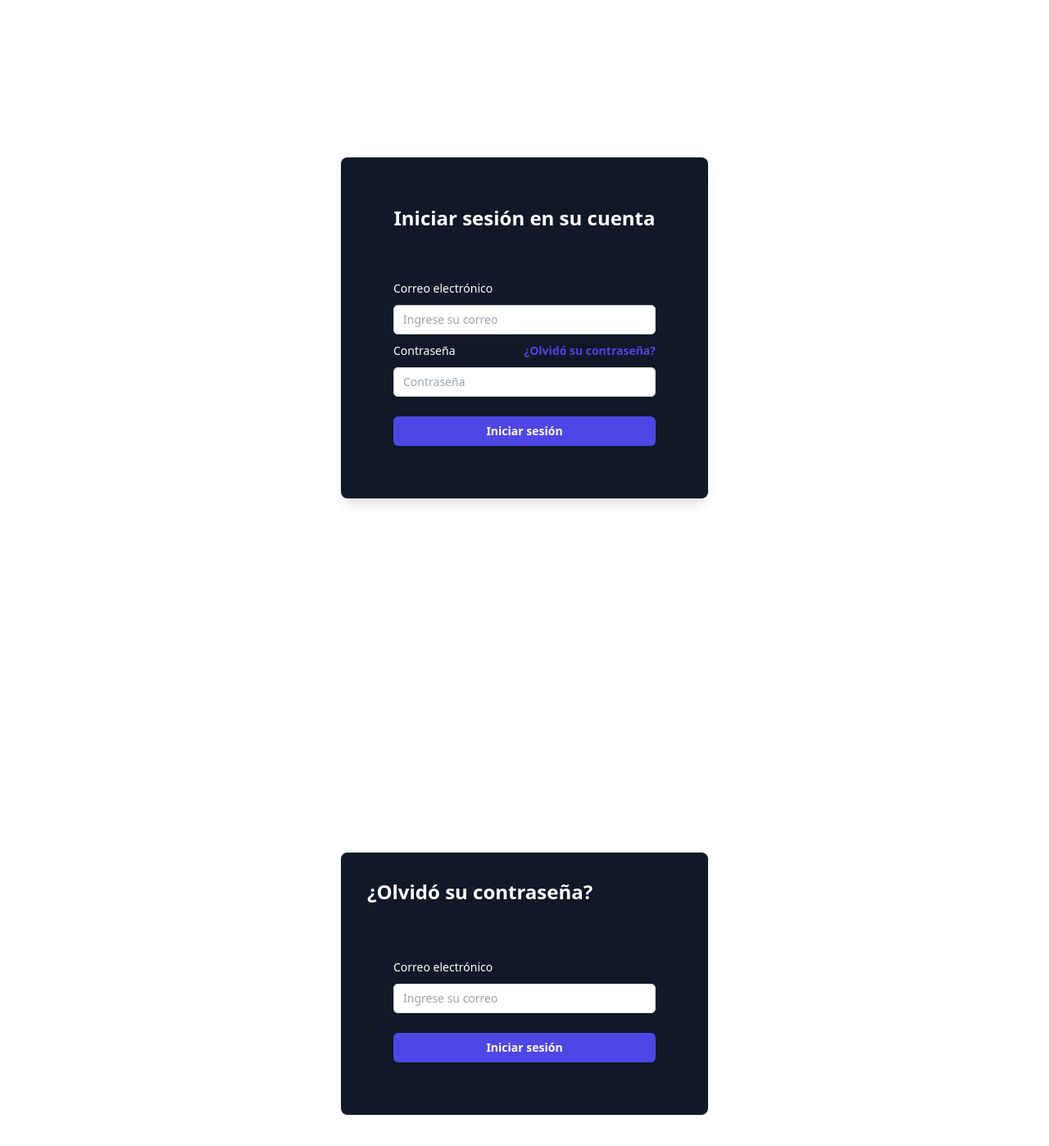
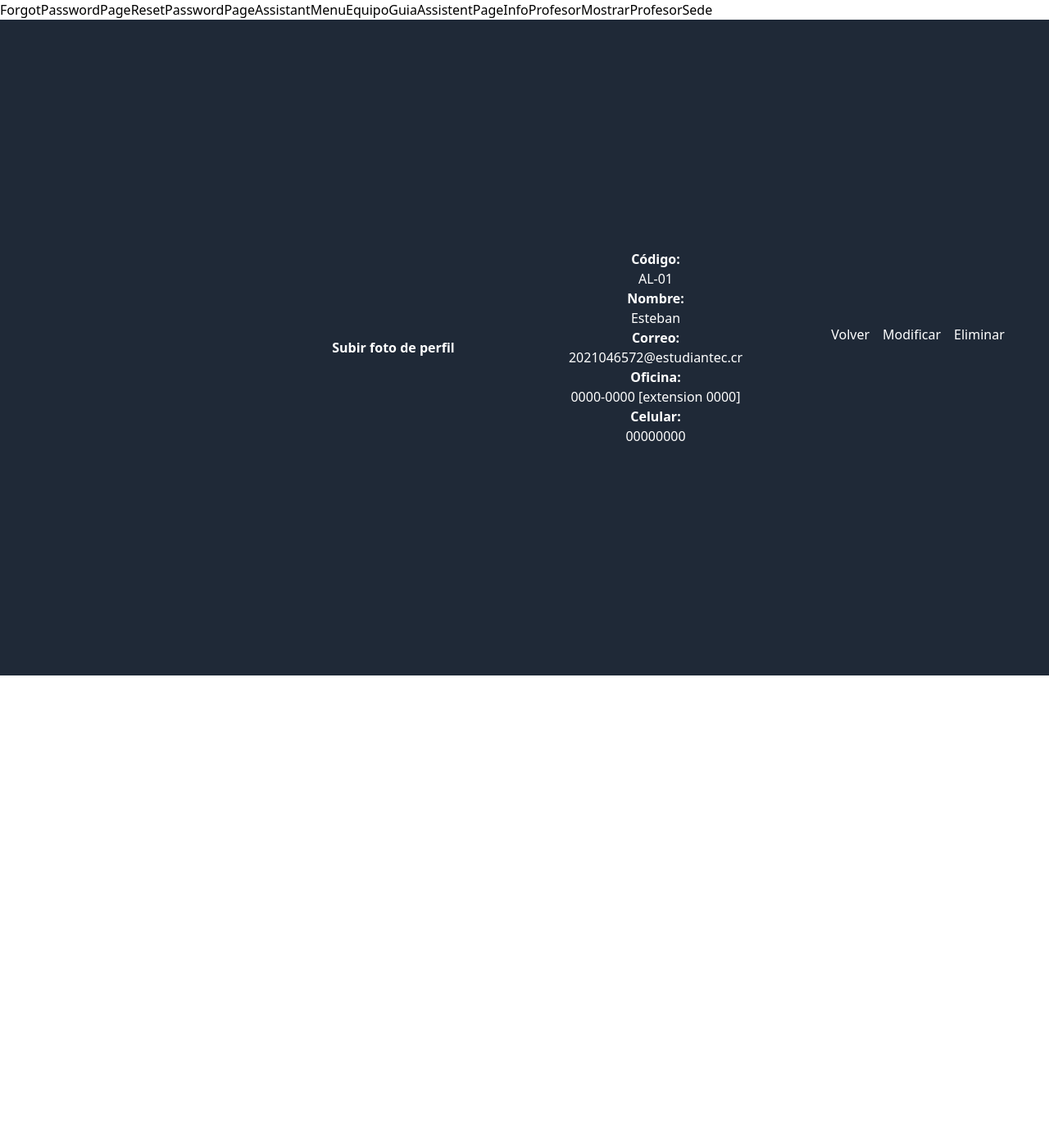
Before and after one commit to Willvillegas/Proyecto-DS-Equipo5, a React (Vite) app in the folder Client/: page /mostrar-profesor-sede in a window 1280 px wide. Shown: the top 1398 px of the page at 82% size. After the commit the page ends 824 px from the top, so only its background shows below. Built offline with nearby package versions, Linux system fonts and the light colour scheme.

Commit message:
Routes and initial page

```diff
--- a/Client/apiRoutes.js
+++ b/Client/apiRoutes.js
@@ -1,3 +1,3 @@
-const API_ROOT = 'https://proyecto-ds-equipo5-api.vercel.app';
+const API_ROOT = 'http://localhost:3000';
 
 export default API_ROOT;
--- a/Client/package.json
+++ b/Client/package.json
@@ -14,7 +14,7 @@
     "axios": "^1.6.8",
     "react": "^18.2.0",
     "react-dom": "^18.2.0",
-    "react-router-dom": "^6.23.0"
+    "react-router-dom": "^6.23.1"
   },
   "devDependencies": {
     "@types/react": "^18.2.66",
--- a/Client/src/App.jsx
+++ b/Client/src/App.jsx
@@ -1,41 +1,12 @@
+import { BrowserRouter as Router } from "react-router-dom";
+import RoutesPages from "./PageRoutes";
+import NavBar from "./components/NavBar";
 
-import { BrowserRouter as Router, Routes, Route } from "react-router-dom";
-import LoginPage from "./Pages/LoginPage";
-import ForgotPasswordPage from "./Pages/ForgotPasswordPage";
-import ResetPasswordPage from "./Pages/ResetPasswordPage";
-import NavBar from "./components/NavBar";
-import AssistantMenu from "./Pages/AssistantMenu";
-import EquipoGuiaAssistentPage from "./Pages/EquipoGuiaAssistentPage";
-import InfoProfesor from "./Pages/InfoProfesor";
-import MostrarProfesorSede from "./Pages/MostrarProfesorSede";
-import Prueba2 from "./Pages/Prueba2";
+const App = () => (
+  <Router>
+    <NavBar />
+    <RoutesPages />
+  </Router>
+);
 
-function App() {
-    return(
-    <Router>
-         <LoginPage />
-         <ForgotPasswordPage />
-       {
-        /* <Prueba2 />
-        <MostrarProfesorSede/>
-        <ForgotPasswordPage />
-        <ResetPasswordPage />
-        <EquipoGuiaAssistentPage/>
-        <AssistantMenu />
-    <InfoProfesor
-
-        <NavBar />*/}
-            <Routes>
-                {/*<Route path="/forgot-password-page" element={<ForgotPasswordPage/>}/>
-                <Route path="/reset-password-page" element={<ResetPasswordPage/>}/>
-                <Route path="/assistant-menu" element={<AssistantMenu/>}/>
-                <Route path="equipo-guia-page" element={<EquipoGuiaAssistentPage/>}/>
-                <Route path="info-profesor" element={<InfoProfesor/>}/>
-<Route path="mostrar-profesor-sede" element={<MostrarProfesorSede/>}/>*/}
-                </Routes>
-            </Router>
-
-    );
-}
-
-export default App
+export default App;
--- /dev/null
+++ b/Client/src/PageRoutes.jsx
@@ -0,0 +1,23 @@
+import { Routes, Route } from "react-router-dom";
+import LoginPage from "./Pages/LoginPage";
+import ForgotPasswordPage from "./Pages/ForgotPasswordPage";
+import ResetPasswordPage from "./Pages/ResetPasswordPage";
+import AssistantMenu from "./Pages/AssistantMenu";
+import EquipoGuiaAssistentPage from "./Pages/EquipoGuiaAssistentPage";
+import InfoProfesor from "./Pages/InfoProfesor";
+import MostrarProfesorSede from "./Pages/MostrarProfesorSede";
+//import NotFoundPage from "./Pages/NotFoundPage"; // Add a NotFoundPage component
+
+const RoutesPages = () => (
+  <Routes>
+    <Route path="/" element={<LoginPage />} />
+    <Route path="/forgot-password" element={<ForgotPasswordPage />} />
+    <Route path="/reset-password" element={<ResetPasswordPage />} />
+    <Route path="/assistant-menu" element={<AssistantMenu />} />
+    <Route path="/equipo-guia" element={<EquipoGuiaAssistentPage />} />
+    <Route path="/info-profesor" element={<InfoProfesor />} />
+    <Route path="/mostrar-profesor-sede" element={<MostrarProfesorSede />} />
+  </Routes>
+);
+
+export default RoutesPages;
--- a/Client/src/Pages/InfoProfesor.jsx
+++ b/Client/src/Pages/InfoProfesor.jsx
@@ -18,6 +18,8 @@ function InfoProfesor() {
 
   }, []); // Se ejecutará solo una vez al montar el componente
 
+  const prueba = 1
+
   return (
     <div className="min-h-screen bg-gray-800 text-white">
       {/* Encabezado */}
@@ -35,7 +37,7 @@ function InfoProfesor() {
         <div className="flex flex-col items-center space-y-4">
           {/* Subir foto de perfil */}
           <div className="bg-gray-700 rounded p-4 flex items-center">
-            <span className="font-bold text-white">Subir foto de perfil</span>
+              <span className="font-bold text-white">Subir foto de perfil</span>
           </div>
 
           {/* Información del profesor */}
```
Also changed, not shown: 1 other file (tests, documents, lock files or other folders).
